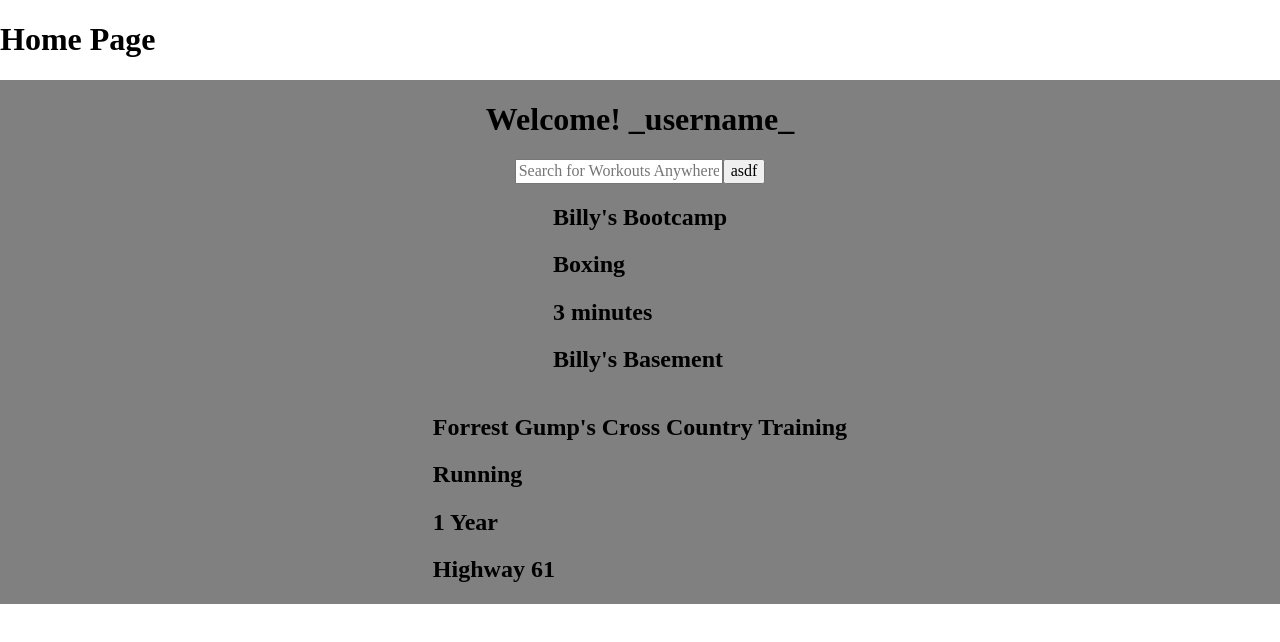
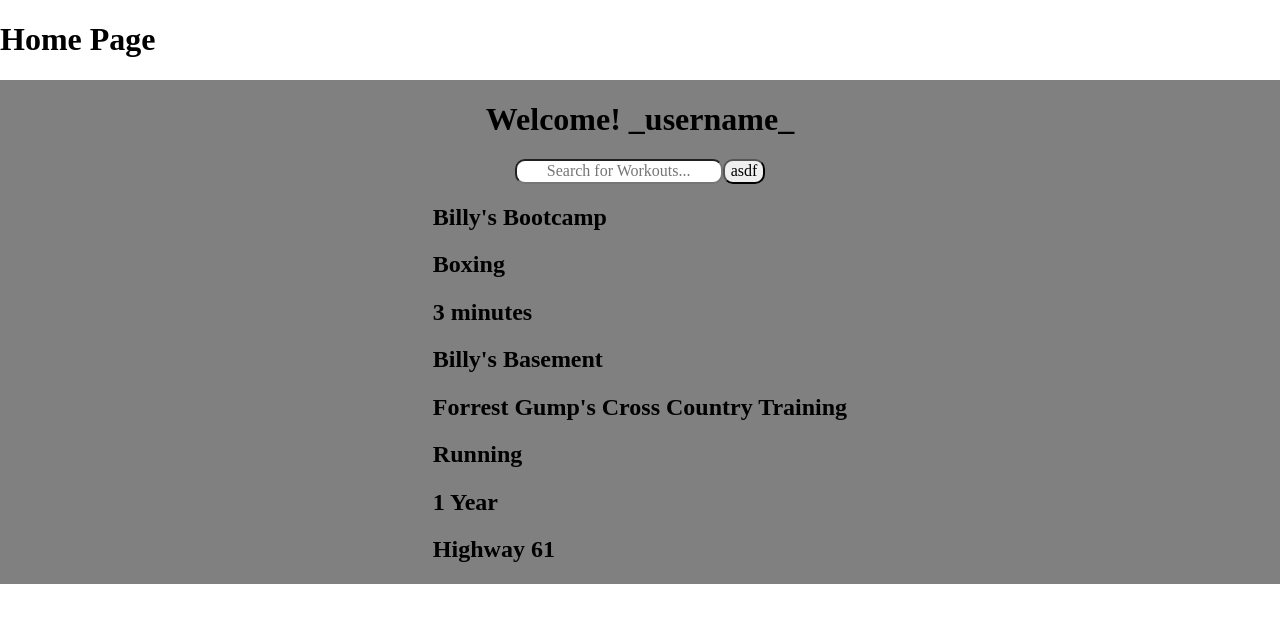
Before and after one commit to anywhere-fitness-tt2/Front-end, a React (Create React App) app in the folder anywhere-fitness/: page / in a window 1280 px wide. Shown: the top 642 px of the page. Built offline with nearby package versions, Linux system fonts and the light colour scheme; the HTML template or start-up script is replaced by a standard one.

Commit message:
Creating ClassCard component to contain class information

```diff
--- a/anywhere-fitness/src/components/ClientProfile.js
+++ b/anywhere-fitness/src/components/ClientProfile.js
@@ -34,14 +34,13 @@ display:flex;
 flex-flow:column nowrap;
 background-color:grey;
 align-items:center;
-
-
 `
 
 const ClientProfile = props => {
   const [ classes, setClasses ] = useState(initialClasses);
 
-  // Renders registered classes
+  // Will render registered classes by client id
+
   // useEffect(() => {
   //   axiosAuth()
   //   .get('stuff')
@@ -53,11 +52,11 @@ const ClientProfile = props => {
   //   })
   // },[])
 
-
   return (
     <StyledClientProfile>
       <h1>Welcome! _username_</h1>
       <SearchBar />
+      <div className="classContainer">
       {
         classes.map(item => {
           return (
@@ -70,6 +69,7 @@ const ClientProfile = props => {
           )
         })
       }
+      </div>
     </StyledClientProfile>
   )
 }
--- a/anywhere-fitness/src/components/SearchBar.js
+++ b/anywhere-fitness/src/components/SearchBar.js
@@ -4,12 +4,19 @@ import styled from 'styled-components';
 
 const StyledSearchBar = styled.form`
 
+
+#searchBar {
+  text-align:center;
+  border-radius: 10px;
+}
+
+.search {
+  border-radius: 10px;
+}
 `
 
 const SearchBar = props => {
 const [ searchValue, setSearchValue ] = useState("")
-
-
 
 const handleChange = event => {
   const { value } = event.target;
@@ -20,17 +27,18 @@ const handleSubmit = () => {
   // query for search input
   // use dropdown menu to set search type?
 }
+
   return (
     <StyledSearchBar onSubmit={handleSubmit}>
       <input
       type="text"
       id="searchBar"
       name="searchBar"
-      placeholder="Search for Workouts Anywhere..."
+      placeholder="Search for Workouts..."
       onChange={handleChange}
       value={searchValue}
       />
-      <button>asdf</button>
+      <button className="search">asdf</button>
     </StyledSearchBar>
   )
 }
```
Also changed, not shown: anywhere-fitness/src/components/ClassCard.js (added, +13 -0 lines).
